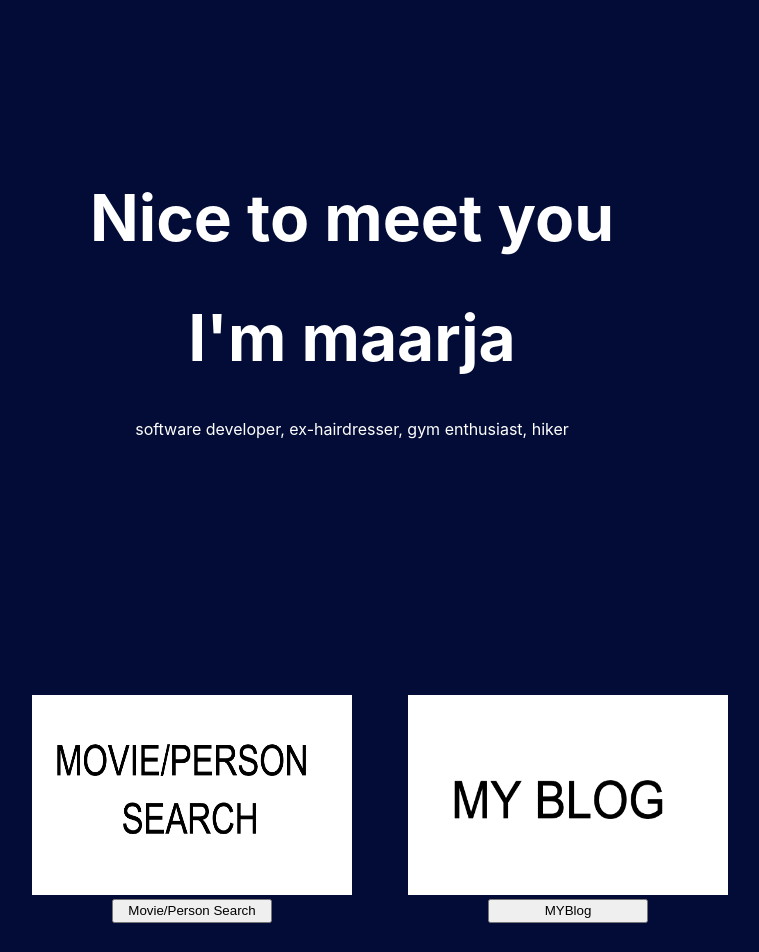
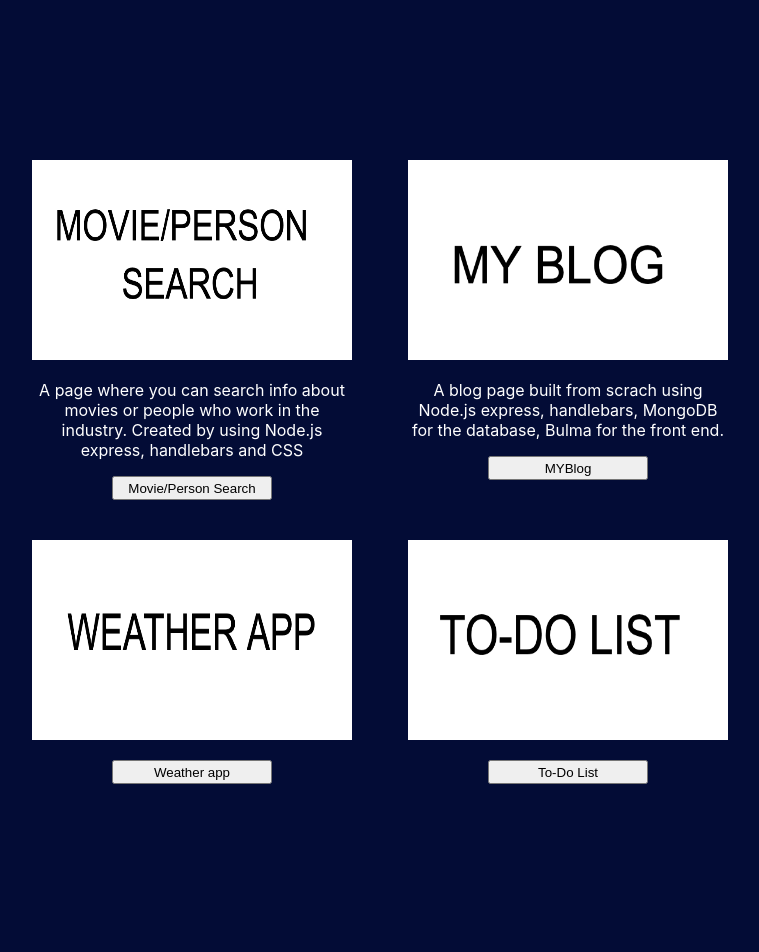
Before and after one commit to jessika8/mywebpage, a React (Create React App) app: page /Work in a window 1280 px wide. Shown: the part 140-1092 px from the top of the page, without its empty margins (288-1047 px from the left). Built offline with nearby package versions, Linux system fonts and the light colour scheme.

Commit message:
browser-router

```diff
--- a/package.json
+++ b/package.json
@@ -8,6 +8,7 @@
     "@testing-library/user-event": "^7.2.1",
     "react": "^16.13.0",
     "react-dom": "^16.13.0",
+    "react-router-dom": "^5.1.2",
     "react-scripts": "3.4.0"
   },
   "scripts": {
--- a/public/index.html
+++ b/public/index.html
@@ -24,7 +24,7 @@
       work correctly both with client-side routing and a non-root public URL.
       Learn how to configure a non-root public URL by running `npm run build`.
     -->
-    <title>React App</title>
+    <title>maarja</title>
   </head>
   <body>
     <noscript>You need to enable JavaScript to run this app.</noscript>
--- a/src/App.css
+++ b/src/App.css
@@ -6,15 +6,15 @@ footer {
   text-align: center;
   margin-bottom: 3vh;
 }
-.aboutWrapper {
+.homeWrapper {
   text-align: center;
   margin-bottom: 30vh;
 }
-.aboutText {
+.homeText {
   color: white;
   display: inline-block;
 }
-.aboutText h1 {
+.homeText h1 {
   font-size: 8vh;
 }
 ul {
@@ -38,8 +38,13 @@ ul li a {
   width: 40vh;
   height: 25vh;
 }
+.workAll p {
+  color: white;
+  width: 40vh;
+}
 
 .navBarWhole {
+  margin-top: 5vh;
   margin-bottom: 30vh;
 }
 .workAppjs {
@@ -65,3 +70,17 @@ button {
   height: 3vh;
   width: 20vh;
 }
+.aboutWrapper {
+  color: white;
+  text-align: center;
+}
+.aboutDiv{
+  display: inline-block;
+}
+.contactWrapper {
+  color: white;
+  text-align: center;
+}
+/* .contactDiv {
+
+} */
--- a/src/App.js
+++ b/src/App.js
@@ -1,14 +1,13 @@
 
 import './App.css';
 import React, { Component } from 'react'
+import { BrowserRouter, Route, Switch } from 'react-router-dom'
 import Navbar from './components/Navbar'
-import Footer from './components/Footer'
 import About from './components/About'
-import Work from './components/Work'
-import Movie from './pictures/movie.png'
-import MyBlog from './pictures/blogmy.png'
-import Weather from './pictures/weather.png'
-import ToDo from './pictures/todo.png'
+import WorkComponent from './components/WorkComponent'
+import Contact from './components/Contact'
+import Home from './components/Home'
+
 
 export default class App extends Component {
 
@@ -17,31 +16,16 @@ export default class App extends Component {
     return (
 
       <div>
+      <BrowserRouter>
         <Navbar />
-        <About />
-        <div className="workAppjsAll">
-        <div className="workAppjs">
-        <div className="workAppjsOne">
-        <Work img={Movie} />
-        <button onClick={ event => window.location.href='https://movie-search-search.herokuapp.com/'}>Movie/Person Search</button>
-        </div>
-        <div className="workAppjsOne">
-        <Work img={MyBlog} />
-        <button onClick={event => window.location.href='https://node-express-mongodb-blog.herokuapp.com/'}>MYBlog</button>
-        </div>
-        </div>
-        <div className="workAppjs">
-        <div className="workAppjsOne">
-        <Work img={Weather} />
-        <button onClick={event => window.location.href='https://new-weather-app-app.herokuapp.com/'}>Weather app</button>
-        </div>
-        <div className="workAppjsOne">
-        <Work img={ToDo} />
-        <button onClick={event => window.location.href='https://jessika8.github.io/ToDoList/'}>To-Do List</button>
-        </div>
-        </div>
-        </div>
-        <Footer/>
+        <Switch>
+        {/* <About /> */}
+        <Route exact path='/' component={Home} />
+        <Route path='/About' component={About} />
+        <Route path='/Contact' component={Contact} />
+        <Route path='/Work' component={WorkComponent} />
+        </Switch>
+        </BrowserRouter>
       </div>
     )
   }
--- a/src/components/About.js
+++ b/src/components/About.js
@@ -2,13 +2,10 @@ import React from 'react'
 
 export default function About() {
     return (
-        <div className="aboutWrapper">
-        <div className="aboutText">
-            <h1>Nice to meet you</h1>
-            <h1>I'm maarja</h1>
-            <p>software developer, ex-hairdresser, gym enthusiast, hiker</p>
-            <p></p>
-        </div>
-        </div>
+     <div className="aboutWrapper">
+     <div className="aboutDiv">
+         <h1>Some text about me</h1>
+     </div>
+     </div>
     )
 }
--- a/src/components/Footer.js
+++ b/src/components/Contact.js
@@ -1,18 +1,12 @@
-import React, { Component } from 'react'
+import React from 'react'
 
-export default class Footer extends Component {
+export default function Contact() {
+    return (
+        <div className="contactWrapper">
+        <div className="contactDiv">
 
-    handleClick = (e) => {
-        e.preventDefault();
-        console.log('it is clicked');
-
-    }
-
-    render() {
-
-        return (
-
-           <footer>
+            <h1>This is my contact page</h1>
+            <footer>
                 <div className="footerDiv">
                 <a onClick={ event => window.location.href='https://github.com/jessika8'}>
                <ion-icon className="icon" name="logo-github"></ion-icon>
@@ -22,6 +16,7 @@ export default class Footer extends Component {
                </a>
                </div>
            </footer>
-        )
-    }
+        </div>
+        </div>
+    )
 }
--- /dev/null
+++ b/src/components/Home.js
@@ -0,0 +1,14 @@
+import React from 'react'
+
+export default function Home() {
+    return (
+        <div className="homeWrapper">
+        <div className="homeText">
+            <h2>Nice to meet you</h2>
+            <h1>I'm maarja</h1>
+            <p>software developer, ex-hairdresser, gym enthusiast, hiker</p>
+            <p></p>
+        </div>
+        </div>
+    )
+}
--- a/src/components/Navbar.js
+++ b/src/components/Navbar.js
@@ -1,13 +1,14 @@
 import React from 'react'
+import {Link} from 'react-router-dom'
 
 export default function Navbar() {
     return (
         <div className='navBarWhole'>
             <ul>
-                <li><a href="/">Home</a></li>
-                <li><a href="/about">About</a></li>
-                <li><a href="/work">Work</a></li>
-                <li><a href="/contact">Contact</a></li>
+                <li><Link to="/">Home</Link></li>
+                <li><Link to="/About">About</Link></li>
+                <li><Link to="/Work">Work</Link></li>
+                <li><Link to="/Contact">Contact</Link></li>
             </ul>
         </div>
     )
--- a/src/components/Work.js
+++ b/src/components/Work.js
@@ -4,6 +4,7 @@ export default function Work(props) {
     return (
         <div className="workAll">
             <img src={props.img}></img>
+            <p>{props.text}</p>
             {/* <button>{props.address}</button> */}
         </div>
     )
--- /dev/null
+++ b/src/components/WorkComponent.js
@@ -0,0 +1,37 @@
+import React, { Component } from 'react'
+import Work from './Work'
+import Movie from '../pictures/movie.png'
+import MyBlog from '../pictures/blogmy.png'
+import Weather from '../pictures/weather.png'
+import ToDo from '../pictures/todo.png'
+
+export default class WorkComponent extends Component {
+
+    render() {
+
+        return (
+                <div className="workAppjsAll">
+        <div className="workAppjs">
+        <div className="workAppjsOne">
+        <Work img={Movie} text="A page where you can search info about movies or people who work in the industry. Created by using Node.js express, handlebars and CSS"/>
+        <button onClick={ event => window.location.href='https://movie-search-search.herokuapp.com/'}>Movie/Person Search</button>
+        </div>
+        <div className="workAppjsOne">
+        <Work img={MyBlog} text="A blog page built from scrach using Node.js express, handlebars, MongoDB for the database,  Bulma for the front end. "/>
+        <button onClick={event => window.location.href='https://node-express-mongodb-blog.herokuapp.com/'}>MYBlog</button>
+        </div>
+        </div>
+        <div className="workAppjs">
+        <div className="workAppjsOne">
+        <Work img={Weather} />
+        <button onClick={event => window.location.href='https://new-weather-app-app.herokuapp.com/'}>Weather app</button>
+        </div>
+        <div className="workAppjsOne">
+        <Work img={ToDo} />
+        <button onClick={event => window.location.href='https://jessika8.github.io/ToDoList/'}>To-Do List</button>
+        </div>
+        </div>
+        </div>
+        )
+    }
+}
```
Also changed, not shown: 1 other file (tests, documents, lock files or other folders).
